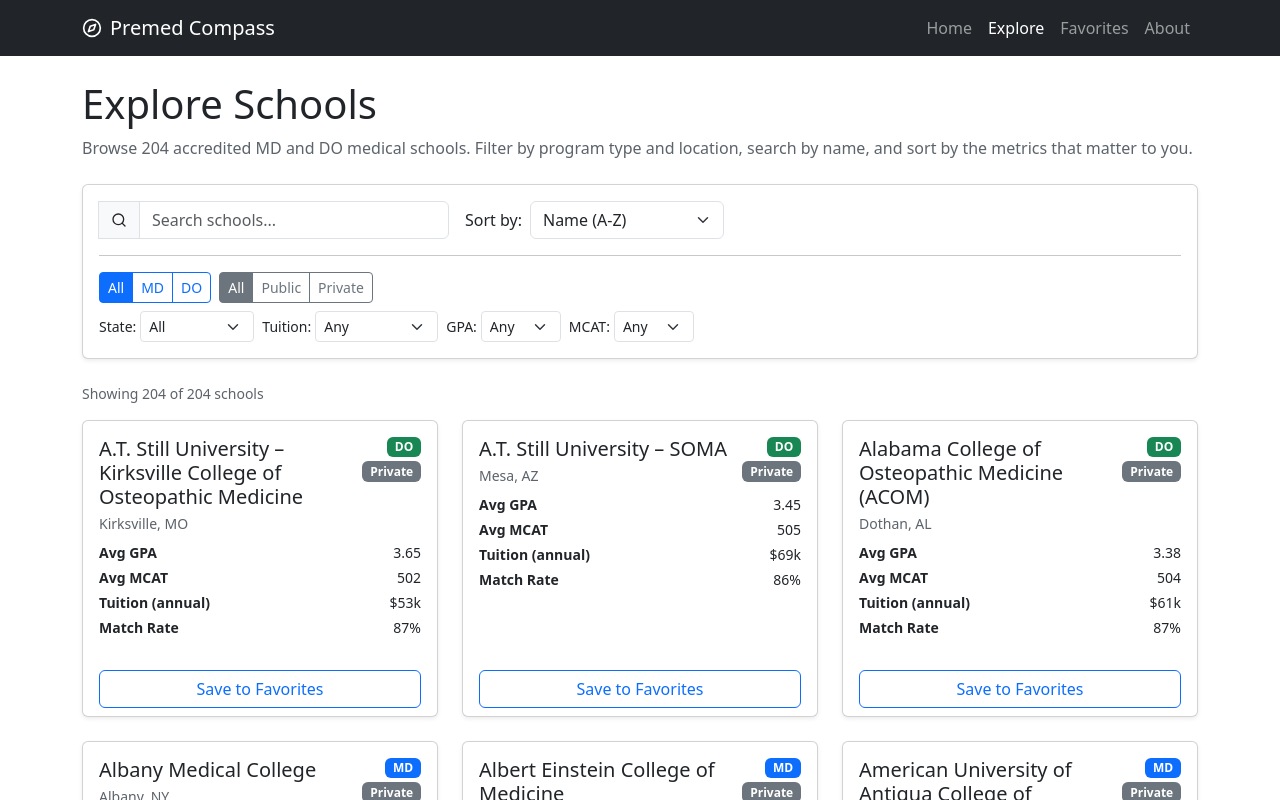
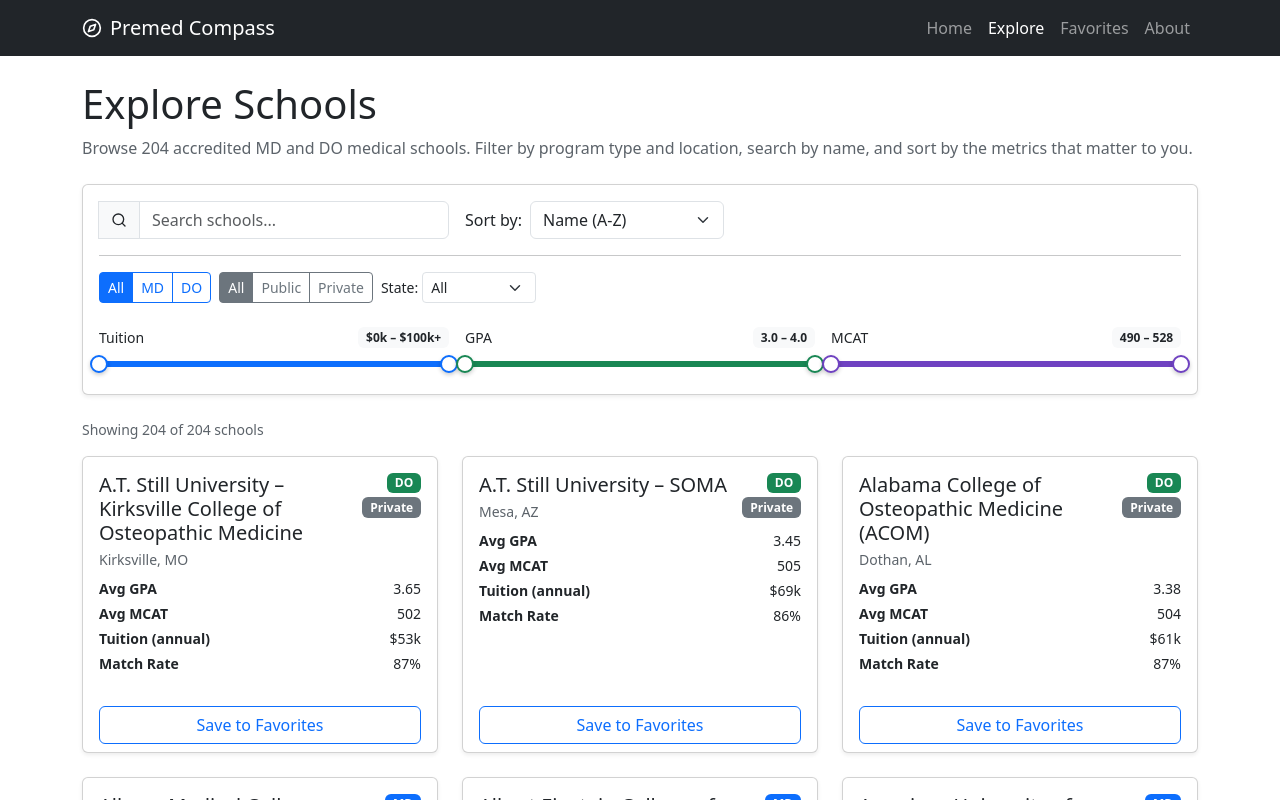
Before and after one commit to CS571-F25/p45, a React (Vite) app: page /#/explore in a window 1280 px wide. Shown: the top 800 px of the page. Built offline with nearby package versions, Linux system fonts and the light colour scheme.

Commit message:
added sliders

```diff
--- a/package.json
+++ b/package.json
@@ -11,6 +11,7 @@
   },
   "dependencies": {
     "bootstrap": "^5.3.8",
+    "rc-slider": "^11.1.9",
     "react": "^19.1.1",
     "react-bootstrap": "^2.10.10",
     "react-dom": "^19.1.1",
--- a/src/components/Explore.jsx
+++ b/src/components/Explore.jsx
@@ -2313,9 +2313,9 @@ export default function Explore({ favorites, onToggleFavorite }) {
   const [typeFilter, setTypeFilter] = useState('ALL')
   const [locationFilter, setLocationFilter] = useState('ALL')
   const [publicFilter, setPublicFilter] = useState('ALL')
-  const [tuitionMax, setTuitionMax] = useState('ALL')
-  const [gpaMin, setGpaMin] = useState('ALL')
-  const [mcatMin, setMcatMin] = useState('ALL')
+  const [tuitionRange, setTuitionRange] = useState([0, 100])
+  const [gpaRange, setGpaRange] = useState([3.0, 4.0])
+  const [mcatRange, setMcatRange] = useState([490, 528])
   const [sortKey, setSortKey] = useState('name')
   const [searchQuery, setSearchQuery] = useState('')
 
@@ -2343,23 +2343,20 @@ export default function Explore({ favorites, onToggleFavorite }) {
       filtered = filtered.filter((school) => school.state === locationFilter)
     }
 
-    // Tuition filter
-    if (tuitionMax !== 'ALL') {
-      const maxTuition = parseInt(tuitionMax, 10)
-      filtered = filtered.filter((school) => school.tuition <= maxTuition)
-    }
+    // Tuition range filter
+    filtered = filtered.filter((school) =>
+      school.tuition >= tuitionRange[0] && school.tuition <= tuitionRange[1]
+    )
 
-    // GPA filter
-    if (gpaMin !== 'ALL') {
-      const minGpa = parseFloat(gpaMin)
-      filtered = filtered.filter((school) => school.gpa >= minGpa)
-    }
+    // GPA range filter
+    filtered = filtered.filter((school) =>
+      school.gpa >= gpaRange[0] && school.gpa <= gpaRange[1]
+    )
 
-    // MCAT filter
-    if (mcatMin !== 'ALL') {
-      const minMcat = parseInt(mcatMin, 10)
-      filtered = filtered.filter((school) => school.mcat >= minMcat)
-    }
+    // MCAT range filter
+    filtered = filtered.filter((school) =>
+      school.mcat >= mcatRange[0] && school.mcat <= mcatRange[1]
+    )
 
     // Search filter
     if (searchQuery.trim()) {
@@ -2372,7 +2369,7 @@ export default function Explore({ favorites, onToggleFavorite }) {
     }
 
     return [...filtered].sort(sorters[sortKey])
-  }, [typeFilter, locationFilter, publicFilter, tuitionMax, gpaMin, mcatMin, sortKey, searchQuery])
+  }, [typeFilter, locationFilter, publicFilter, tuitionRange, gpaRange, mcatRange, sortKey, searchQuery])
 
   const resultsCount = schoolsToShow.length
   const totalCount = medicalSchools.length
@@ -2387,7 +2384,7 @@ export default function Explore({ favorites, onToggleFavorite }) {
         </p>
       </div>
 
-      <div className="card shadow-sm mb-4">
+      <div className="card filter-card shadow-sm mb-4">
         <div className="card-body">
           <div className="row g-3">
             <div className="col-12 col-md-6 col-lg-4">
@@ -2406,12 +2403,12 @@ export default function Explore({ favorites, onToggleFavorite }) {
             locations={locations}
             publicFilter={publicFilter}
             onPublicChange={setPublicFilter}
-            tuitionMax={tuitionMax}
-            onTuitionChange={setTuitionMax}
-            gpaMin={gpaMin}
-            onGpaChange={setGpaMin}
-            mcatMin={mcatMin}
-            onMcatChange={setMcatMin}
+            tuitionRange={tuitionRange}
+            onTuitionChange={setTuitionRange}
+            gpaRange={gpaRange}
+            onGpaChange={setGpaRange}
+            mcatRange={mcatRange}
+            onMcatChange={setMcatRange}
           />
         </div>
       </div>
--- a/src/components/FilterBar.jsx
+++ b/src/components/FilterBar.jsx
@@ -1,3 +1,6 @@
+import Slider from 'rc-slider'
+import 'rc-slider/assets/index.css'
+
 export default function FilterBar({
   typeFilter,
   onTypeChange,
@@ -6,17 +9,17 @@ export default function FilterBar({
   locations,
   publicFilter,
   onPublicChange,
-  tuitionMax,
+  tuitionRange,
   onTuitionChange,
-  gpaMin,
+  gpaRange,
   onGpaChange,
-  mcatMin,
+  mcatRange,
   onMcatChange
 }) {
   return (
     <div className="filter-bar">
       {/* Row 1: Program Type and School Type toggles */}
-      <div className="d-flex flex-wrap gap-2 mb-2">
+      <div className="d-flex flex-wrap gap-2 mb-3">
         <fieldset className="d-flex align-items-center gap-2">
           <legend className="visually-hidden">Program Type</legend>
           <div className="btn-group" role="group" aria-label="Filter by program type">
@@ -50,10 +53,7 @@ export default function FilterBar({
             ))}
           </div>
         </fieldset>
-      </div>
 
-      {/* Row 2: Dropdowns for State, Tuition, GPA, MCAT */}
-      <div className="d-flex flex-wrap gap-2 align-items-center">
         <div className="d-flex align-items-center gap-1">
           <label htmlFor="location-filter" className="form-label mb-0 text-nowrap small">
             State:
@@ -74,67 +74,110 @@ export default function FilterBar({
             ))}
           </select>
         </div>
+      </div>
 
-        <div className="d-flex align-items-center gap-1">
-          <label htmlFor="tuition-filter" className="form-label mb-0 text-nowrap small">
-            Tuition:
-          </label>
-          <select
-            id="tuition-filter"
-            className="form-select form-select-sm"
-            style={{ width: 'auto', minWidth: '100px' }}
-            value={tuitionMax}
-            onChange={(e) => onTuitionChange(e.target.value)}
-            aria-label="Filter by maximum tuition"
-          >
-            <option value="ALL">Any</option>
-            <option value="30">Under $30k</option>
-            <option value="40">Under $40k</option>
-            <option value="50">Under $50k</option>
-            <option value="60">Under $60k</option>
-            <option value="70">Under $70k</option>
-          </select>
+      {/* Row 2: Range Sliders for Tuition, GPA, MCAT */}
+      <div className="row g-3">
+        {/* Tuition Range */}
+        <div className="col-12 col-md-4">
+          <div className="slider-group">
+            <div className="d-flex justify-content-between align-items-center mb-2">
+              <label className="form-label mb-0 small fw-medium">Tuition</label>
+              <span className="badge bg-light text-dark">
+                ${tuitionRange[0]}k – {tuitionRange[1] >= 100 ? '$100k+' : `$${tuitionRange[1]}k`}
+              </span>
+            </div>
+            <Slider
+              range
+              min={0}
+              max={100}
+              step={5}
+              value={tuitionRange}
+              onChange={onTuitionChange}
+              allowCross={false}
+              styles={{
+                track: { backgroundColor: '#0d6efd', height: 6 },
+                handle: {
+                  borderColor: '#0d6efd',
+                  backgroundColor: '#fff',
+                  opacity: 1,
+                  boxShadow: '0 2px 4px rgba(0,0,0,0.2)',
+                  width: 18,
+                  height: 18,
+                  marginTop: -6
+                },
+                rail: { backgroundColor: '#e9ecef', height: 6 }
+              }}
+            />
+          </div>
         </div>
 
-        <div className="d-flex align-items-center gap-1">
-          <label htmlFor="gpa-filter" className="form-label mb-0 text-nowrap small">
-            GPA:
-          </label>
-          <select
-            id="gpa-filter"
-            className="form-select form-select-sm"
-            style={{ width: 'auto', minWidth: '80px' }}
-            value={gpaMin}
-            onChange={(e) => onGpaChange(e.target.value)}
-            aria-label="Filter by minimum GPA"
-          >
-            <option value="ALL">Any</option>
-            <option value="3.5">3.5+</option>
-            <option value="3.6">3.6+</option>
-            <option value="3.7">3.7+</option>
-            <option value="3.8">3.8+</option>
-          </select>
+        {/* GPA Range */}
+        <div className="col-12 col-md-4">
+          <div className="slider-group">
+            <div className="d-flex justify-content-between align-items-center mb-2">
+              <label className="form-label mb-0 small fw-medium">GPA</label>
+              <span className="badge bg-light text-dark">
+                {gpaRange[0].toFixed(1)} – {gpaRange[1].toFixed(1)}
+              </span>
+            </div>
+            <Slider
+              range
+              min={3.0}
+              max={4.0}
+              step={0.05}
+              value={gpaRange}
+              onChange={onGpaChange}
+              allowCross={false}
+              styles={{
+                track: { backgroundColor: '#198754', height: 6 },
+                handle: {
+                  borderColor: '#198754',
+                  backgroundColor: '#fff',
+                  opacity: 1,
+                  boxShadow: '0 2px 4px rgba(0,0,0,0.2)',
+                  width: 18,
+                  height: 18,
+                  marginTop: -6
+                },
+                rail: { backgroundColor: '#e9ecef', height: 6 }
+              }}
+            />
+          </div>
         </div>
 
-        <div className="d-flex align-items-center gap-1">
-          <label htmlFor="mcat-filter" className="form-label mb-0 text-nowrap small">
-            MCAT:
-          </label>
-          <select
-            id="mcat-filter"
-            className="form-select form-select-sm"
-            style={{ width: 'auto', minWidth: '80px' }}
-            value={mcatMin}
-            onChange={(e) => onMcatChange(e.target.value)}
-            aria-label="Filter by minimum MCAT"
-          >
-            <option value="ALL">Any</option>
-            <option value="500">500+</option>
-            <option value="505">505+</option>
-            <option value="510">510+</option>
-            <option value="515">515+</option>
-            <option value="520">520+</option>
-          </select>
+        {/* MCAT Range */}
+        <div className="col-12 col-md-4">
+          <div className="slider-group">
+            <div className="d-flex justify-content-between align-items-center mb-2">
+              <label className="form-label mb-0 small fw-medium">MCAT</label>
+              <span className="badge bg-light text-dark">
+                {mcatRange[0]} – {mcatRange[1]}
+              </span>
+            </div>
+            <Slider
+              range
+              min={490}
+              max={528}
+              step={1}
+              value={mcatRange}
+              onChange={onMcatChange}
+              allowCross={false}
+              styles={{
+                track: { backgroundColor: '#6f42c1', height: 6 },
+                handle: {
+                  borderColor: '#6f42c1',
+                  backgroundColor: '#fff',
+                  opacity: 1,
+                  boxShadow: '0 2px 4px rgba(0,0,0,0.2)',
+                  width: 18,
+                  height: 18,
+                  marginTop: -6
+                },
+                rail: { backgroundColor: '#e9ecef', height: 6 }
+              }}
+            />
+          </div>
         </div>
       </div>
     </div>
--- a/src/index.css
+++ b/src/index.css
@@ -78,19 +78,34 @@ select:focus,
   color: #5c636a !important;
 }
 
-/* Card hover effects */
-.card {
+/* Card hover effects - only for school cards, not filter card */
+.school-card {
   transition: transform 0.2s ease-in-out, box-shadow 0.2s ease-in-out;
 }
 
-.card:hover {
+.school-card:hover {
   transform: translateY(-2px);
   box-shadow: 0 0.5rem 1rem rgba(0, 0, 0, 0.15) !important;
+}
+
+/* Filter card - no hover effect */
+.filter-card {
+  transition: none;
+}
+
+.filter-card:hover {
+  transform: none;
+  box-shadow: 0 0.125rem 0.25rem rgba(0, 0, 0, 0.075) !important;
 }
 
 /* Filter bar styling */
 .filter-bar .btn-group {
   flex-shrink: 0;
+}
+
+/* Slider group styling */
+.slider-group {
+  padding: 0.5rem 0;
 }
 
 /* Search bar styling */
```
Also changed, not shown: 1 other file (tests, documents, lock files or other folders).
